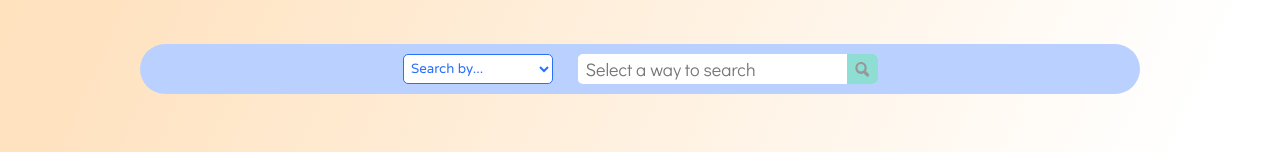
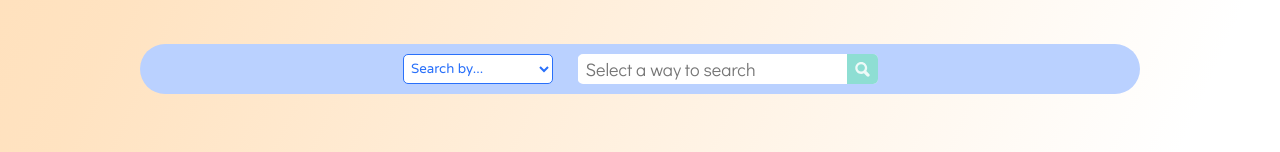
Before and after one commit to venuswku/perfect-gift, a React (Create React App) app: page /home in a window 1280 px wide. Shown: the part 521-673 px from the top of the page. Built offline with nearby package versions, Linux system fonts and the light colour scheme; no server answers.

Commit message:
change fill of magnifying glass icons

```diff
--- a/src/navigation/HomeNavbar/HomeNavbar.css
+++ b/src/navigation/HomeNavbar/HomeNavbar.css
@@ -40,3 +40,7 @@
     font-size: 24px;
     font-family: 'Varela Round';
 }
+
+.magnifyGlass {
+    fill: rgb(114, 214, 201);
+}
--- a/src/navigation/HomeNavbar/HomeNavbar.js
+++ b/src/navigation/HomeNavbar/HomeNavbar.js
@@ -48,7 +48,7 @@ class HomeNavbar extends Component {
         <div className="homeNavbar">
             <Link to="/home" className="homeNavbarLogo" ><PerfectGiftLogo/></Link>
             <div className="navigationLinks">
-                <Link to="/home" className="link"><MagnifyGlass/> Find Gift</Link>
+                <Link to="/home" className="link"><MagnifyGlass className="magnifyGlass"/> Find Gift</Link>
                 <Link to="/profile" className="link">My Profile</Link>
                 <Link to="/" className="link" onClick={this.submitHandler}>Sign Out</Link>
             </div>
--- a/src/pages/Home/Home.css
+++ b/src/pages/Home/Home.css
@@ -115,7 +115,7 @@
 }
 
 .searchInput {
-  width: 280px;
+  width: 260px;
   font-size: 18px;
   padding-left: 8px;
   color: black;
@@ -130,15 +130,15 @@
   display: flex;
   align-items: center;
 }
-
 .searchButton:hover {
   background: rgb(114, 214, 201);
 }
 
 /* The magnifying glass picture next to the search bar */
-.mag {
+.searchButtonIcon {
   width: 15px;
   height: 15px;
+  fill: rgba(255, 255, 255, 0.85);
 }
 
 .giftSuggestionWrapper {
--- a/src/pages/Home/Home.js
+++ b/src/pages/Home/Home.js
@@ -2,7 +2,7 @@ import React from "react";
 import "./Home.css";
 import Navbar from "../../navigation/HomeNavbar/HomeNavbar";
 import HomeImage from "../../images/create_account_image.png";
-import { ReactComponent as MagnifyGlass } from "../../images/magnify_glass_grey.svg";
+import { ReactComponent as MagnifyGlass } from "../../images/magnify_glass.svg";
 import { ReactComponent as Hockey } from "../../images/hockey.svg";
 import { ReactComponent as Heart } from "../../images/heart.svg";
 import axios from 'axios';
@@ -229,7 +229,7 @@ class Home extends React.Component {
                 name="typedInput"
                 onChange={this.handleUserInput}
               />
-              <div className="searchButton" onClick={this.handleSubmit}><MagnifyGlass className="mag"/></div>
+              <div className="searchButton" onClick={this.handleSubmit}><MagnifyGlass className="searchButtonIcon"/></div>
             </div>
           </form>
           {/*The gift suggestion*/}
```
Also changed, not shown: src/images/magnify_glass.svg, src/images/magnify_glass_grey.svg (deleted).
